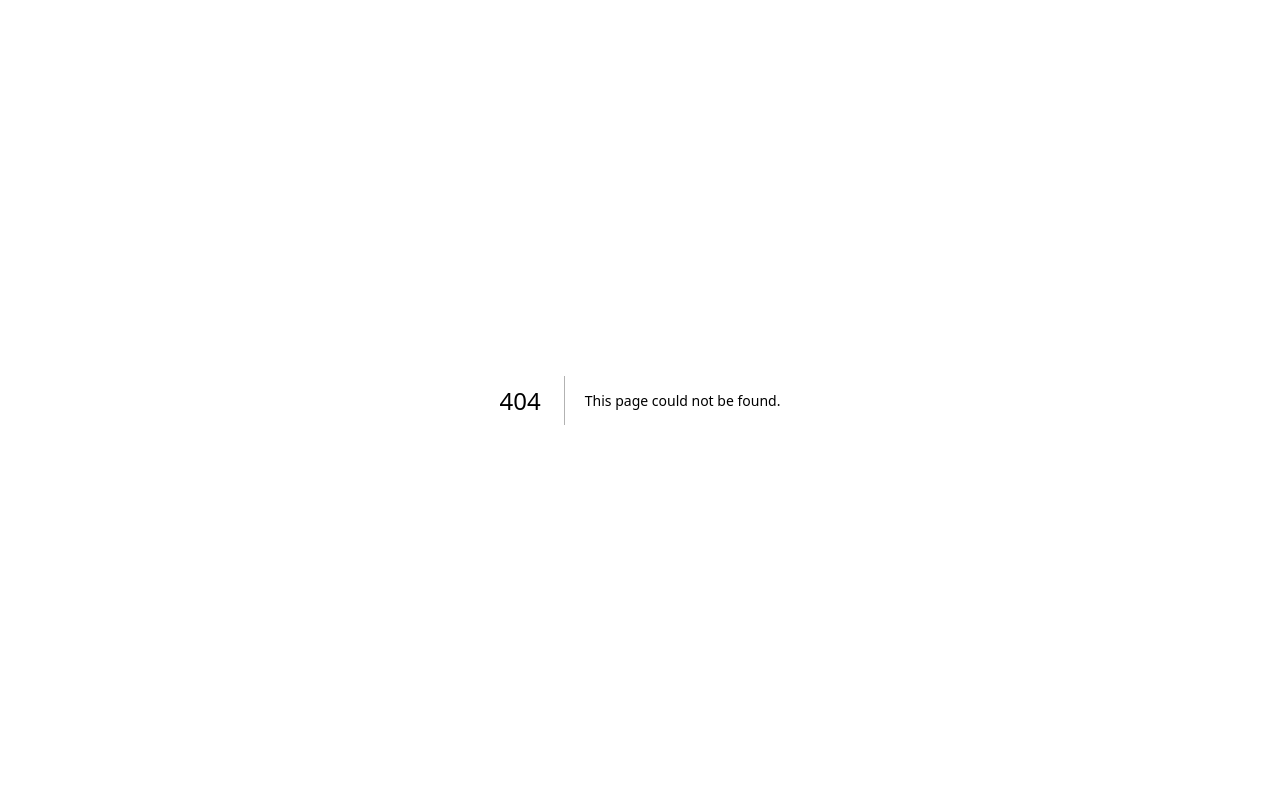
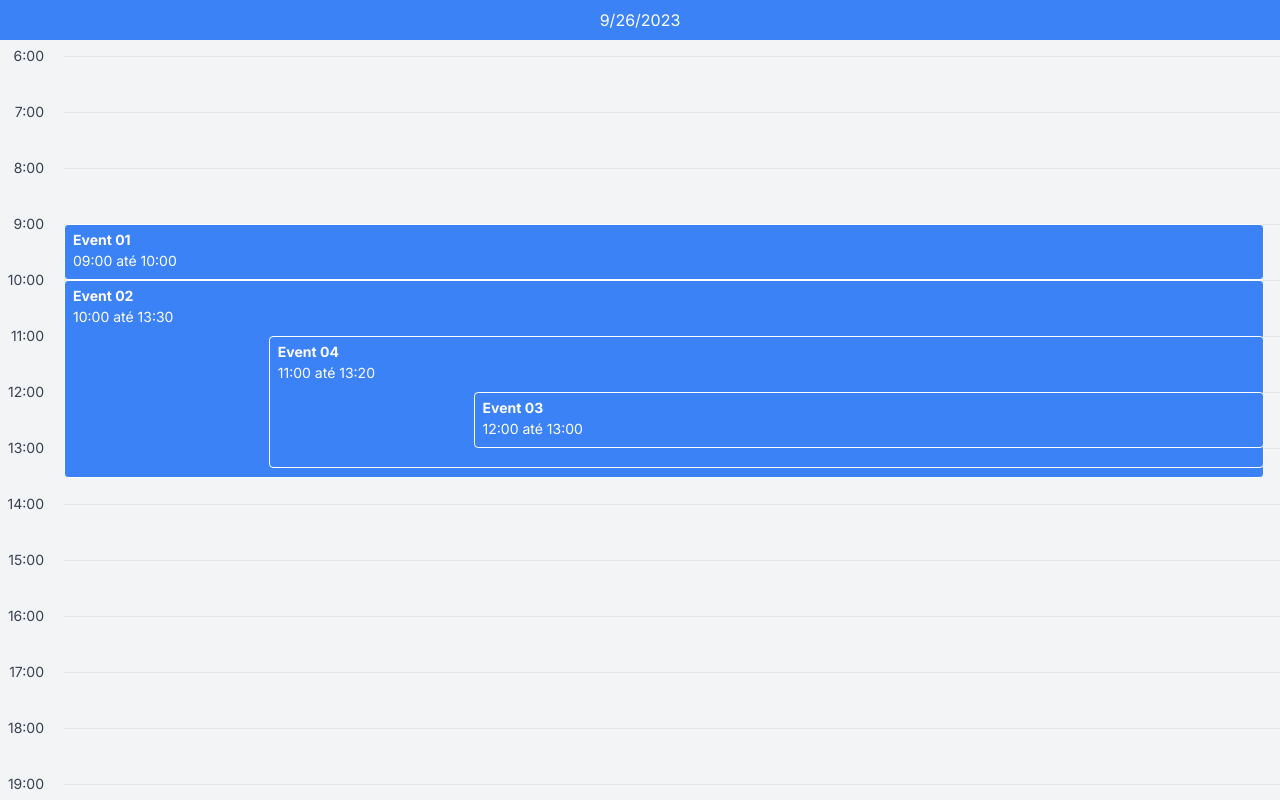
Before and after one commit to valdenirtrevisan/template-app-next, a Next.js app: page /calendar-examples in a window 1280 px wide. Before the commit this address had no page. Shown: the top 800 px of the page. Built offline with nearby package versions, Linux system fonts and the light colour scheme.

Commit message:
adicionado componente agenda

```diff
--- a/package.json
+++ b/package.json
@@ -7,7 +7,7 @@
     "build": "next build",
     "start": "next start",
     "lint": "next lint",
-    "json":"json-server --watch db.json --port 3004",
+    "json": "json-server --watch db.json --port 3004",
     "upgrade": "yarn upgrade-interactive --latest",
     "storybook": "storybook dev -p 6006",
     "build-storybook": "storybook build"
@@ -20,6 +20,7 @@
     "@types/react": "18.2.5",
     "@types/react-dom": "18.2.3",
     "clsx": "^1.2.1",
+    "date-fns": "^2.30.0",
     "eslint": "^8.39.0",
     "eslint-config-next": "13.3.4",
     "lodash.debounce": "^4.0.8",
--- /dev/null
+++ b/src/Components/CalendarEditor.tsx
@@ -0,0 +1,123 @@
+import { format } from 'date-fns';
+
+interface Event {
+  start: Date;
+  end: Date;
+  title: string;
+}
+
+const events: Event[] = [
+  {
+    start: new Date(2023, 4, 17, 9, 0),
+    end: new Date(2023, 4, 17, 10, 0),
+    title: 'Event 01',
+  },
+  {
+    start: new Date(2023, 4, 17, 10, 0),
+    end: new Date(2023, 4, 17, 13, 30),
+    title: 'Event 02',
+  },
+  {
+    start: new Date(2023, 4, 17, 12, 0),
+    end: new Date(2023, 4, 17, 13, 0),
+    title: 'Event 03',
+  },
+  {
+    start: new Date(2023, 4, 17, 11, 0),
+    end: new Date(2023, 4, 17, 13, 20),
+    title: 'Event 04',
+  },
+];
+
+const Calendar = () => {
+  const renderTimeSlots = () => {
+    const timeSlots = [];
+
+    for (let hour = 6; hour <= 22; hour++) {
+      timeSlots.push(
+        <div
+          key={hour}
+          className="flex items-center border-t border-gray-200 py-4 ml-16 h-14"
+        >
+          <div className="relative w-16 pr-2">
+            <div className="absolute -top-10 -left-16 text-xs text-right w-11">{`${hour}:00`}</div>
+          </div>
+          <div className="flex-grow bg-gray-100 h-2"></div>
+        </div>,
+      );
+    }
+
+    return timeSlots;
+  };
+
+  const renderEvents = () => {
+    const sortedEvents = [...events].sort((a, b) => {
+      if (a.end > b.start && a.start <= b.start) {
+        return -1; // O evento 'a' deve vir antes do evento 'b'
+      } else if (b.end > a.start && b.start < a.start) {
+        return 1; // O evento 'b' deve vir antes do evento 'a'
+      } else {
+        return a.start.getTime() - b.start.getTime(); // Ordena pelo horário de início
+      }
+    });
+
+    return sortedEvents.map((event, index) => {
+      console.log(event.title);
+
+      const startHour = event.start.getHours();
+      const startMinute = event.start.getMinutes();
+      const topOffset = (startHour - 6) * 56 + startMinute; // 56 pixels per hour
+      const endHour = event.end.getHours();
+      const endMinute = event.end.getMinutes();
+      const eventHeight = (endHour - startHour) * 56 + endMinute - startMinute; // 56 pixels per hour
+
+      let leftOffset = 0;
+      let overlappingCount = 1;
+      if (index > 0) {
+        const overlappingEvents = sortedEvents.slice(0, index);
+        overlappingCount = overlappingEvents.filter(
+          (e) =>
+            (event.start >= e.start && event.end < e.end) ||
+            (event.start > e.start && event.start < e.end),
+        ).length;
+        console.log(overlappingCount);
+
+        leftOffset = overlappingCount * 16;
+      }
+
+      return (
+        <div
+          key={index}
+          className="absolute rounded px-2 py-1 overflow-hidden bg-blue-500 border border-white text-white text-xs cursor-pointer"
+          style={{
+            top: `${topOffset}px`,
+            height: `${eventHeight}px`,
+            left: `calc(4rem + ${leftOffset}%)`,
+            width: `calc(100% - ${leftOffset}% - ${64 + 16}px)`,
+          }}
+        >
+          <p className="truncate font-bold">{event.title}</p>
+          <p className="truncate">
+            {`${format(event.start, 'HH:mm')}
+             até
+            ${format(event.end, 'HH:mm')}`}
+          </p>
+        </div>
+      );
+    });
+  };
+
+  return (
+    <div>
+      <div className="bg-blue-500 text-white text-center py-2">
+        {new Date().toLocaleDateString()}
+      </div>
+      <div className="relative mt-4">
+        {renderTimeSlots()}
+        {renderEvents()}
+      </div>
+    </div>
+  );
+};
+
+export default Calendar;
--- /dev/null
+++ b/src/pages/calendar-examples.tsx
@@ -0,0 +1,7 @@
+import CalendarEditor from '@/Components/CalendarEditor';
+
+const CalendarExample = () => {
+  return <CalendarEditor />;
+};
+
+export default CalendarExample;
--- a/src/pages/index.tsx
+++ b/src/pages/index.tsx
@@ -2,8 +2,9 @@ import Link from 'next/link';
 
 const Page = () => {
   return (
-    <div className="flex w-screen h-screen items-center justify-center">
+    <div className="flex flex-col w-screen h-screen items-center justify-center">
       <Link href={'/form-examples'}>form-examples</Link>
+      <Link href={'/calendar-examples'}>calendar-examples</Link>
     </div>
   );
 };
```
Also changed, not shown: 1 other file (tests, documents, lock files or other folders).
